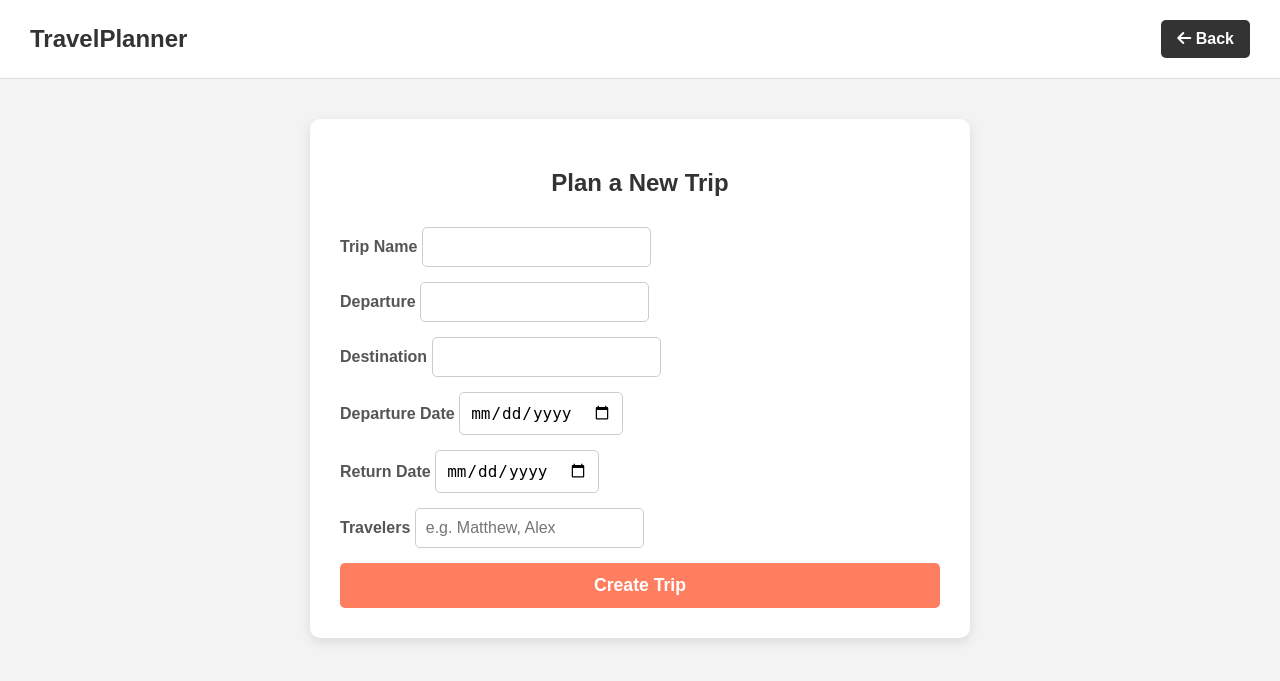
After one commit to matthhw3/TravelPlanner, a Flask app: page /plan in a window 1280 px wide. The commit adds this page. Shown: the top 681 px of the page. Run offline with Flask 3, Linux system fonts and the light colour scheme.

Commit message:
adding plan function and sqlite implementation

```diff
--- a/app.py
+++ b/app.py
@@ -1,16 +1,44 @@
-from flask import Flask, render_template, request, redirect, url_for, flash
+from flask import Flask, render_template, request, redirect, url_for, flash, session
+from flask_sqlalchemy import SQLAlchemy
 import json
+
 
 app = Flask(__name__)
 app.secret_key = "apple"
 
+app.config['SQLALCHEMY_DATABASE_URI'] = 'sqlite:///travelplanner.db'
+app.config['SQLALCHEMY_TRACK_MODIFICATIONS'] = False
+
+db = SQLAlchemy(app)
+
+class Trip(db.Model):
+    id = db.Column(db.Integer, primary_key=True)
+    trip_name = db.Column(db.String(100), nullable=False)
+    origin = db.Column(db.String(100), nullable=False)
+    destination = db.Column(db.String(100), nullable=False)
+    departure = db.Column(db.String(20), nullable=False)
+    return_date = db.Column(db.String(20), nullable=False)
+    travelers = db.Column(db.String(200), nullable=False)
+    flight = db.Column(db.String(50))
+    boarding_time = db.Column(db.String(20))
+    image = db.Column(db.String(500))
+
+class User(db.Model):
+    id = db.Column(db.Integer, primary_key=True)
+    username = db.Column(db.String(150), unique=True, nullable=False)
+    password = db.Column(db.String(150), nullable=False)
+    first_name = db.Column(db.String(150), nullable=False)
+    last_name = db.Column(db.String(150), nullable=False)
+
 @app.route("/dashboard")
 def dashboard():
-    return "<h1>Welcome to your Travel Planner Dashboard!</h1>"
+    trips = load_trips()
+    initials = session.get("initials")
+    return render_template("dashboard.html", trips = trips, initials = initials)
 
-def load_users():
-    with open("users.json", "r") as file:
-        return json.load(file)
+@app.route("/plan")
+def plan():
+    return render_template("plan.html")
 
 @app.route("/", methods=["GET", "POST"])
 def home():
@@ -19,17 +47,20 @@ def home():
 @app.route("/login", methods=["GET", "POST"])
 def login():
     if request.method == "POST":
-        users = load_users()
         username = request.form["username"]
         password = request.form["password"]
 
-        if username in users:
-            if password == users[username]["password"]:
-                flash("Login Successful")
-                return render_template("dashboard.html")
-        else:
+        existing_user = User.query.filter_by(username=username).first()
+        if existing_user:
+            if existing_user.password == password:
+                session["first_name"] = existing_user.first_name
+                session["last_name"] = existing_user.last_name
+                session["initials"] = "".join([existing_user.first_name[0], existing_user.last_name[0]]).upper()
+                trips = load_trips()
+                return redirect(url_for("dashboard", username=username))
+
             flash("Invalid Username or Password")
-            return render_template("login.html")
+        return render_template("login.html")
 
 @app.route("/go_create", methods=["GET", "POST"])
 def go_create():
@@ -40,22 +71,93 @@ def create_account():
     if request.method == "POST":
         username = request.form["username"]
         password = request.form["password"]
+        first_name = request.form["first_name"]
+        last_name = request.form["last_name"]
 
-        with open("users.json", "r") as file:
-            user_list = json.load(file)
-
-        if username in user_list:
+        existing_user = User.query.filter_by(username=username).first()
+        if existing_user:
             flash("Username already exists")
             return render_template("create.html")
 
-        user_list[username] = {"password": password}
-
-        with open("users.json", "w") as file:
-            json.dump(user_list, file)
+        # Create new user record
+        new_user = User(
+            username=username,
+            password=password,
+            first_name=first_name,
+            last_name=last_name
+        )
+        db.session.add(new_user)
+        db.session.commit()
 
         flash("Account created successfully")
         return render_template("dashboard.html")
 
+    redirect("/dashboard")
+
+
+def load_trips():
+    return Trip.query.all()
+
+def load_valid_destinations():
+    with open("places.json") as file:
+        valid = []
+        data = json.load(file)
+        for entry in data:
+            valid.append(entry["destination"].strip().lower())
+        return valid
+
+def get_image(destination):
+    with open('places.json') as f:
+        data = json.load(f)
+    for entry in data:
+        if entry["destination"].lower() == destination.lower():
+            return entry["image"]
+    return None
+
+@app.route("/create_trip", methods=["POST"])
+def create_trip():
+
+    destination = request.form["destination"]
+    destination_clean = destination.strip().lower()
+
+    valid_destinations = load_valid_destinations()
+    if destination_clean not in valid_destinations:
+        flash(f'Sorry, {destination} is not currently supported.')
+        return render_template("plan.html")
+
+    trip_name = request.form["trip_name"]
+    origin = request.form["origin"]
+    departure = request.form["departure"]
+    return_date = request.form["return"]
+    travelers = request.form["travelers"]
+
+    new_trip = Trip(
+        trip_name=trip_name,
+        origin=origin,
+        destination=destination,
+        departure=departure,
+        return_date=return_date,
+        travelers=travelers,
+        image=get_image(destination)
+    )
+
+    db.session.add(new_trip)
+    db.session.commit()
+
+    flash("Trip created successfully")
+    return redirect("/dashboard")
+
+@app.route("/delete_trip", methods=["POST"])
+def delete_trip():
+    trip_id = request.form["trip_id"]
+    trip = Trip.query.get_or_404(trip_id)
+    db.session.delete(trip)
+    db.session.commit()
+    flash("Trip deleted successfully")
+    return redirect("/dashboard")
+
 
 if __name__ == "__main__":
+    with app.app_context():
+        db.create_all()
     app.run(debug=True)
--- a/templates/create.html
+++ b/templates/create.html
@@ -103,8 +103,10 @@
   <div class="create-box">
     <h2>Create Account</h2>
     <form method="POST" action="/create_account">
-      <input type="text" name="username" placeholder="New Username" required>
-      <input type="password" name="password" placeholder="New Password" required>
+      <input type="text" name="first_name" placeholder="First Name" required>
+      <input type="text" name="last_name" placeholder="Last Name" required>
+      <input type="text" name="username" placeholder="Username" required>
+      <input type="password" name="password" placeholder="Password" required>
       <input type="submit" value="Create Account">
     </form>
     <a class="back-to-login" href="/">Back to Login</a>
--- a/templates/login.html
+++ b/templates/login.html
@@ -116,6 +116,7 @@
       <input type="submit" value="Login">
     </form>
 
+
     <a href="/go_create" class="create-account">Create Account</a>
 
     {% with messages = get_flashed_messages(with_categories=true) %}
--- /dev/null
+++ b/templates/plan.html
@@ -0,0 +1,148 @@
+<!DOCTYPE html>
+<html lang="en">
+<head>
+  <meta charset="UTF-8" />
+  <title>Plan a Trip - TravelPlanner</title>
+  <link rel="stylesheet" href="https://cdnjs.cloudflare.com/ajax/libs/font-awesome/6.5.0/css/all.min.css">
+  <style>
+    body {
+      margin: 0;
+      font-family: Arial, sans-serif;
+      background-color: #f3f3f3;
+    }
+
+    header {
+      display: flex;
+      justify-content: space-between;
+      align-items: center;
+      background-color: #ffffff;
+      padding: 20px 30px;
+      border-bottom: 1px solid #ddd;
+    }
+
+    .title {
+      font-size: 24px;
+      font-weight: bold;
+      color: #333;
+      text-decoration: none;
+    }
+
+    .back-btn {
+      background-color: #333;
+      color: white;
+      padding: 10px 16px;
+      border-radius: 5px;
+      text-decoration: none;
+      font-weight: bold;
+      transition: background-color 0.3s ease;
+    }
+
+    .back-btn:hover {
+      background-color: #555;
+    }
+
+    main {
+      max-width: 600px;
+      margin: 40px auto;
+      background: white;
+      padding: 30px;
+      border-radius: 10px;
+      box-shadow: 0 4px 12px rgba(0,0,0,0.1);
+    }
+
+    h2 {
+      text-align: center;
+      margin-bottom: 30px;
+      color: #333;
+    }
+
+    form {
+      display: flex;
+      flex-direction: column;
+      gap: 15px;
+    }
+
+    label {
+      font-weight: bold;
+      color: #555;
+    }
+
+    input[type="text"],
+    input[type="date"] {
+      padding: 10px;
+      border: 1px solid #ccc;
+      border-radius: 5px;
+      font-size: 1rem;
+    }
+
+    input[type="submit"] {
+      background-color: #ff7e5f;
+      color: white;
+      border: none;
+      padding: 12px;
+      border-radius: 5px;
+      font-size: 1.1rem;
+      font-weight: bold;
+      cursor: pointer;
+      transition: background-color 0.3s ease;
+    }
+
+    input[type="submit"]:hover {
+      background-color: #feb47b;
+    }
+  </style>
+</head>
+<body>
+
+  <!-- Header -->
+  <header>
+    <a href="/dashboard" class="title">TravelPlanner</a>
+    <a href="/dashboard" class="back-btn"><i class="fas fa-arrow-left"></i> Back</a>
+  </header>
+
+  <!-- Main Content -->
+  <main>
+    {% with messages = get_flashed_messages() %}
+    {% if messages %}
+        <div class="flash-messages">
+        {% for message in messages %}
+            <p>{{ message }}</p>
+        {% endfor %}
+        </div>
+    {% endif %}
+    {% endwith %}
+    <h2>Plan a New Trip</h2>
+    <form action="/create_trip" method="POST">
+      <div>
+        <label for="trip_name">Trip Name</label>
+        <input type="text" id="trip_name" name="trip_name" required>
+      </div>
+      <div>
+        <label for="origin">Departure</label>
+        <input type="text" id="origin" name="origin" required>
+      </div>
+      <div>
+        <label for="destination">Destination</label>
+        <input type="text" id="destination" name="destination" required>
+      </div>
+      <div>
+        <label for="departure">Departure Date</label>
+        <input type="date" id="departure" name="departure" required>
+      </div>
+
+      <div>
+        <label for="return">Return Date</label>
+        <input type="date" id="return" name="return" required>
+      </div>
+
+      <div>
+        <label for="travelers">Travelers</label>
+        <input type="text" id="travelers" name="travelers" placeholder="e.g. Matthew, Alex" required>
+      </div>
+
+      <input type="submit" value="Create Trip">
+    </form>
+  </main>
+
+</body>
+</html>
```
Also changed, not shown: places.json (added, +38 -0 lines), templates/dashboard.html (+39 -13 lines), instance/travelplanner.db (added), 1 other file.
